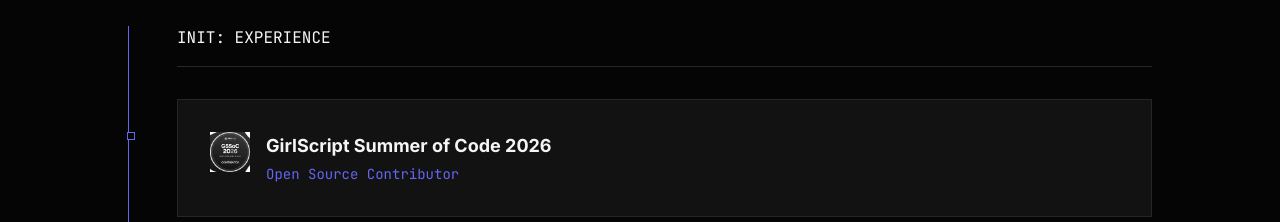
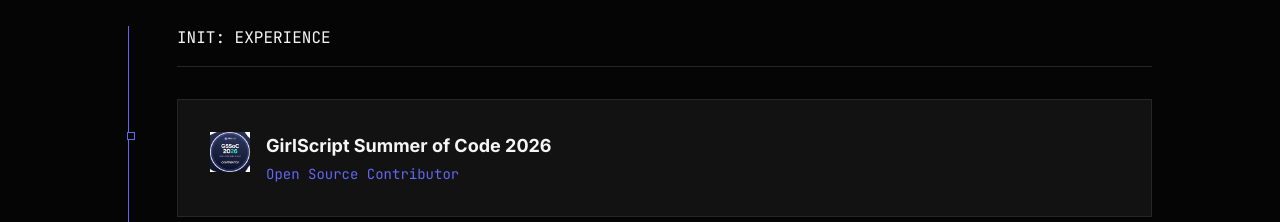
Before and after one commit to Anmol-Srivastava-073/portfolio, a React (Vite) app: page / in a window 1280 px wide. Shown: the part 1920-2142 px from the top of the page. Built offline with nearby package versions, Linux system fonts and the light colour scheme.

Commit message:
Update Experience.jsx

```diff
--- a/src/components/Experience.jsx
+++ b/src/components/Experience.jsx
@@ -51,7 +51,7 @@
                     <div className="hidden md:block absolute -left-[51px] top-8 w-2 h-2 bg-base border border-accent"></div>
 
                     <div className="flex items-start gap-4">
-                      <img src={item.image} className="w-10 h-10 object-contain grayscale" alt={item.title} />
+                      <img src={item.image} className="w-10 h-10 object-contain" alt={item.title} />
                       <div>
                         <h3 className="font-bold text-lg text-textMain">{item.title}</h3>
                         <p className="font-mono text-accent text-sm mt-1">{item.role}</p>
```
